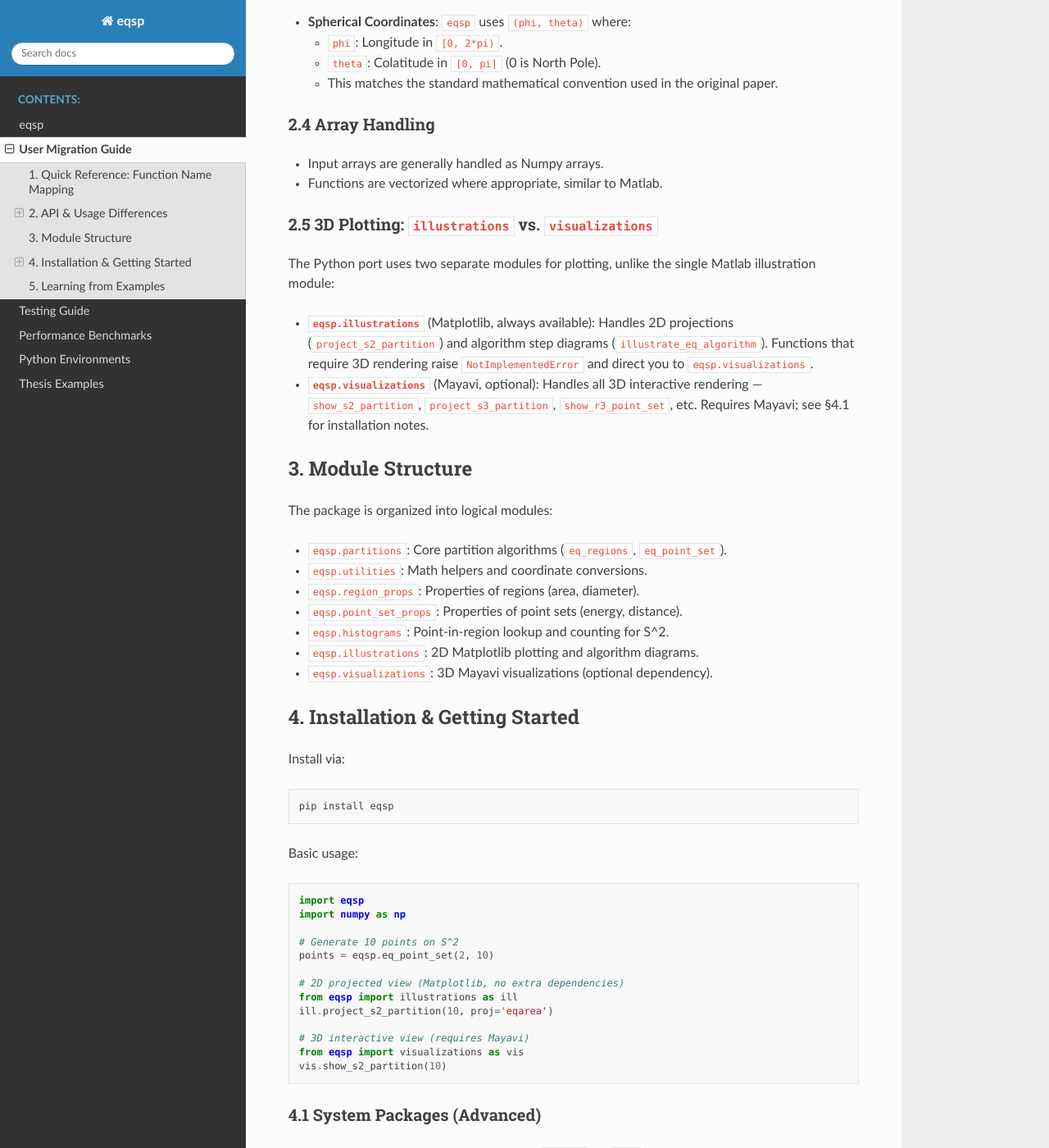
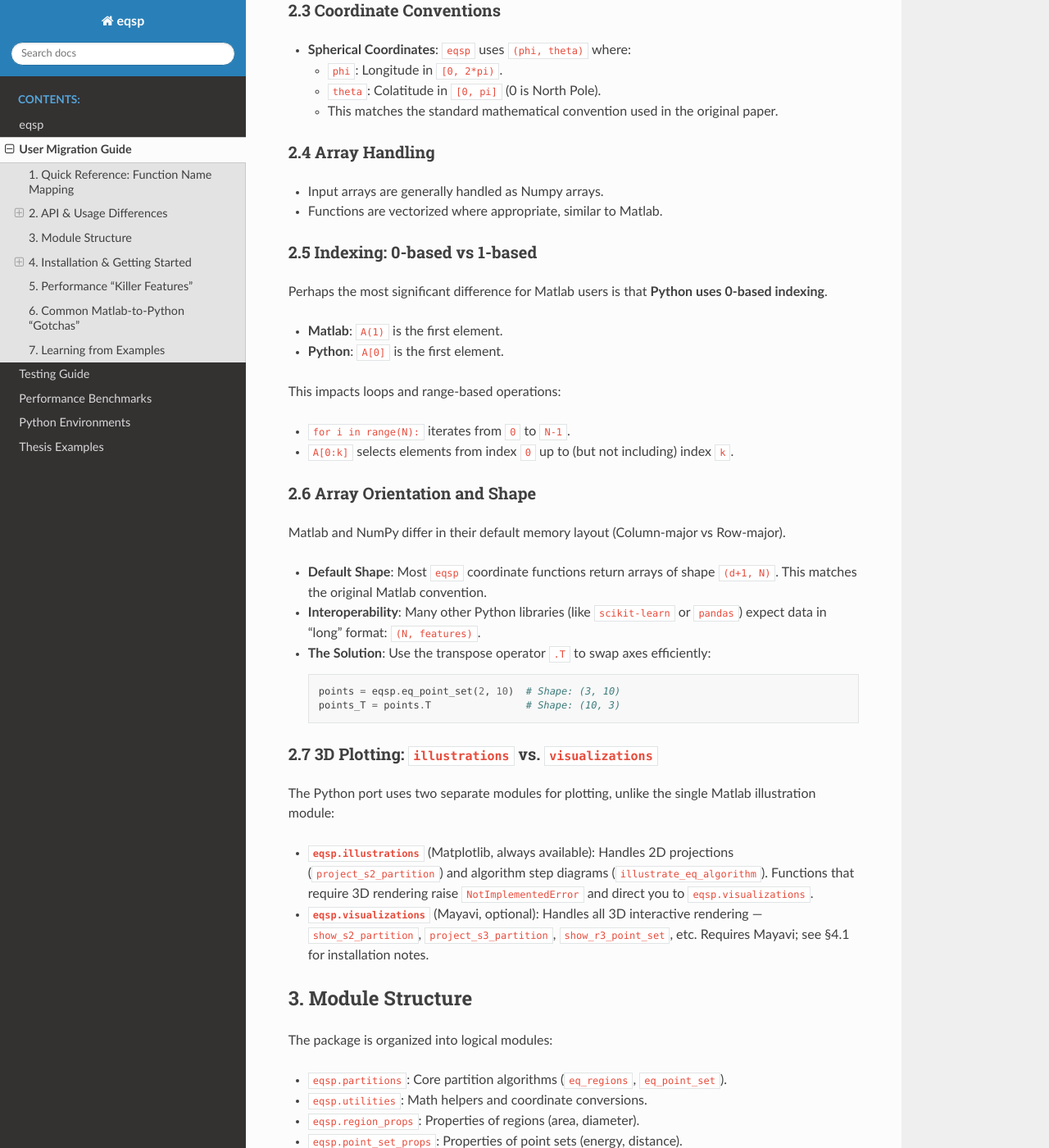
Before and after one commit to penguian/eqsp, a Sphinx documentation site: the page built from doc/user_migration_guide.md, in a window 1280 px wide and 1400 px high, scrolled down 1719 px. Shown: the whole window at 82% size. Built offline with Sphinx 7.4.7 and the Read the Docs theme 3.1.0, drawn with Linux system fonts in a browser that asks for light colours; pages that are not in the unit, such as notebooks, are missing from menus; some of the changed text lies outside the part shown.

Commit message:
Improve the documentation

````diff
--- a/doc/index.rst
+++ b/doc/index.rst
@@ -11,3 +11,4 @@
    Performance Benchmarks <benchmarks.md>
    Python Environments <python_environments.md>
    Thesis Examples <phd-thesis-examples.md>
+   Algorithmic Optimizations <performance.md>
--- a/doc/user_migration_guide.md
+++ b/doc/user_migration_guide.md
@@ -12,6 +12,7 @@
 | `eq_point_set` | `eq_point_set` | Identical usage. |
 | `eq_regions` | `eq_regions` | Identical usage. |
 | `eq_min_dist` | `eq_min_dist` | Identical usage; optimized ($O(N \log N)$) in Python. |
+| `eq_energy_dist` | `point_set_props.eq_energy_dist` | Optimized for $O(N)$ memory and symmetry. |
 | **Utilities** | | |
 | `pol2cart` | `utilities.polar2cart` | Renamed for clarity. |
 | `cart2pol` | `utilities.cart2polar2` | Renamed. Handles arrays. |
@@ -58,7 +59,26 @@
 *   Input arrays are generally handled as Numpy arrays.
 *   Functions are vectorized where appropriate, similar to Matlab.
 
-### 2.5 3D Plotting: `illustrations` vs. `visualizations`
+### 2.5 Indexing: 0-based vs 1-based
+Perhaps the most significant difference for Matlab users is that **Python uses 0-based indexing**.
+- **Matlab**: `A(1)` is the first element.
+- **Python**: `A[0]` is the first element.
+
+This impacts loops and range-based operations:
+- `for i in range(N):` iterates from `0` to `N-1`.
+- `A[0:k]` selects elements from index `0` up to (but not including) index `k`.
+
+### 2.6 Array Orientation and Shape
+Matlab and NumPy differ in their default memory layout (Column-major vs Row-major).
+- **Default Shape**: Most `eqsp` coordinate functions return arrays of shape `(d+1, N)`. This matches the original Matlab convention.
+- **Interoperability**: Many other Python libraries (like `scikit-learn` or `pandas`) expect data in "long" format: `(N, features)`.
+- **The Solution**: Use the transpose operator `.T` to swap axes efficiently:
+  ```python
+  points = eqsp.eq_point_set(2, 10)  # Shape: (3, 10)
+  points_T = points.T                # Shape: (10, 3)
+  ```
+
+### 2.7 3D Plotting: `illustrations` vs. `visualizations`
 The Python port uses two separate modules for plotting, unlike the single Matlab illustration module:
 
 *   **`eqsp.illustrations`** (Matplotlib, always available): Handles 2D projections (`project_s2_partition`) and algorithm step diagrams (`illustrate_eq_algorithm`). Functions that require 3D rendering raise `NotImplementedError` and direct you to `eqsp.visualizations`.
@@ -103,7 +123,26 @@
 
 > **Note:** This configuration was specifically tested on **Kubuntu Linux 25.10**. Different environments may require different values for environment variables like `QT_API`.
 
-## 5. Learning from Examples
+## 5. Performance "Killer Features"
+
+The Python port includes several algorithmic optimizations that significantly outperform the original Matlab toolbox:
+
+- **Minimum Distance**: Optimized to $O(N \log N)$ using KDTrees. Calculating $d_{\min}$ for $N=100,000$ points is now nearly instantaneous.
+- **Riesz Energy**: Uses a **block-based symmetry-aware summation**. Peak memory remains $O(N)$ and total work is halved compared to naive $O(N^2)$ implementations.
+- **Histogram Lookups**: Fully vectorized point-in-region assignment on $S^2$ for bulk processing of billions of points.
+
+## 6. Common Matlab-to-Python "Gotchas"
+
+| Feature | Matlab | Python / `eqsp` |
+| :--- | :--- | :--- |
+| **Indexing** | 1, 2, 3... | 0, 1, 2... |
+| **Loops** | `for i=1:N` (inclusive) | `for i in range(N)` (exclusive of N) |
+| **Functions** | No `import` needed | `import eqsp` |
+| **Logic** | `&&`, `||`, `~` | `and`, `or`, `not` |
+| **Equality** | `==` | `==` (for values), `is` (for identity) |
+| **Slicing** | `A(start:end)` | `A[start:end]` (exclusive of end) |
+
+## 7. Learning from Examples
 
 For a deep dive into how the Python API corresponds to the original Matlab implementation, see the [PhD Thesis Example Reproductions](phd-thesis-examples.md)
  document.
````
Also changed, not shown: README.md (+3 -0 lines), doc/benchmarks.md (+3 -3 lines), doc/phd-thesis-examples.md (+2 -2 lines).
